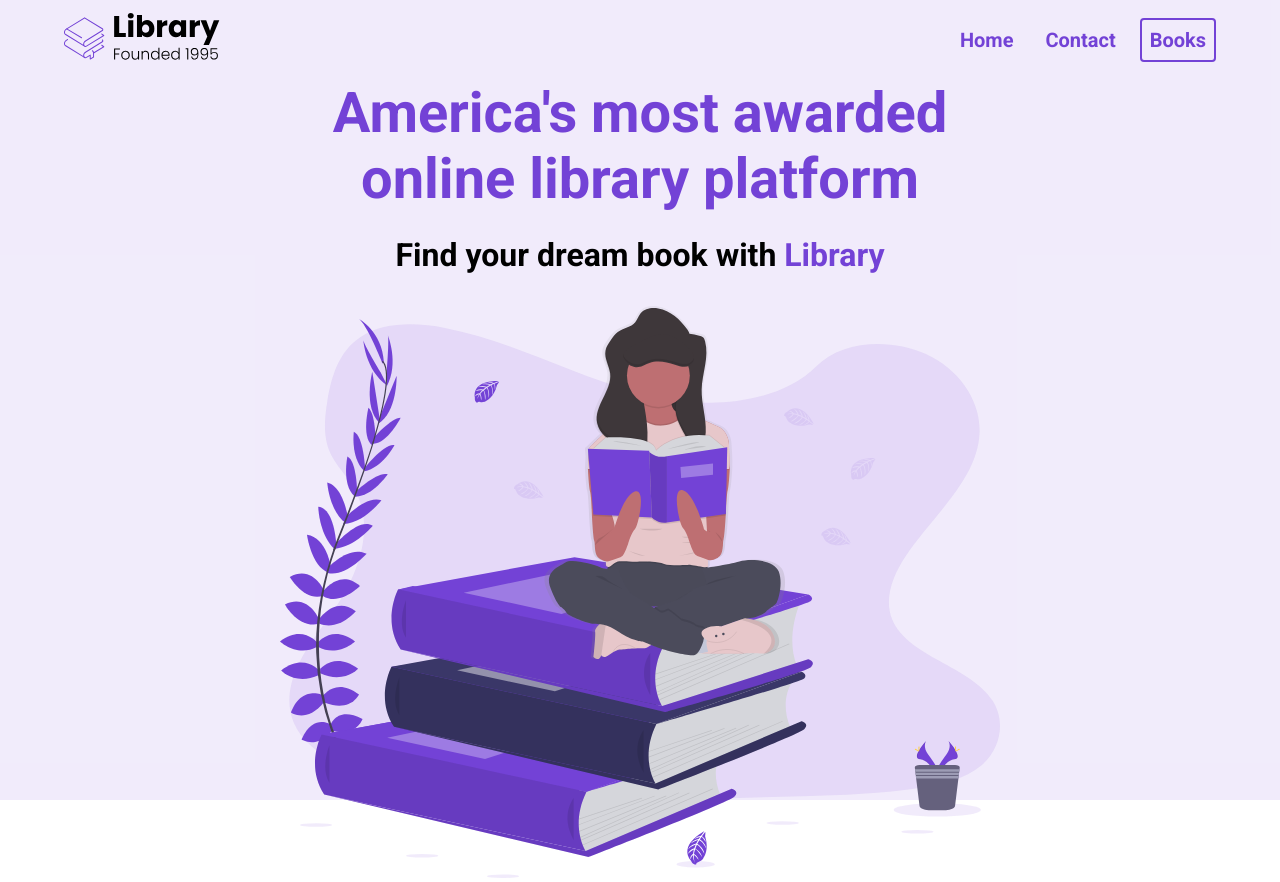
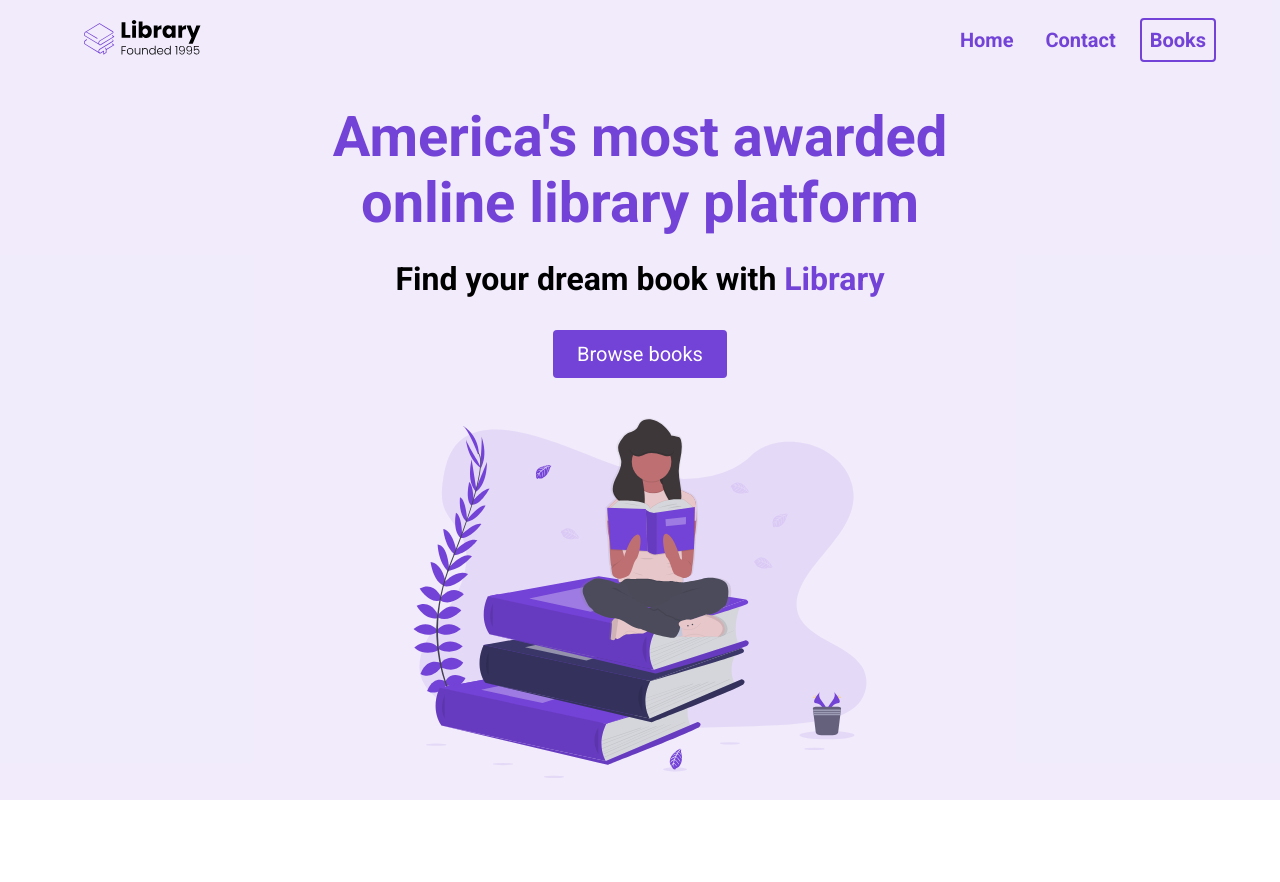
Before and after one commit to Lucy1919/2.2-E-commerce, a plain HTML site: page index.html in a window 1280 px wide. After the commit the page ends 822 px from the top, so only its background shows below. Drawn offline with Linux system fonts and the light colour scheme.

Commit message:
img wrapper and padding

```diff
--- a/index.html
+++ b/index.html
@@ -1,16 +1,16 @@
 <!DOCTYPE html>
 <html lang="en">
   <head>
-    <meta charset="UTF-8">
-    <meta name="viewport" content="width=device-width, initial-scale=1.0">
+    <meta charset="UTF-8" />
+    <meta name="viewport" content="width=device-width, initial-scale=1.0" />
     <title>Library</title>
-    <link rel="stylesheet" href="styles.css">
+    <link rel="stylesheet" href="styles.css" />
   </head>
   <body>
     <section id="landing">
       <nav>
         <div class="nav__container">
-            <img class="logo" src="./assets/Library.svg" alt="">
+          <img class="logo" src="./assets/Library.svg" alt="" />
           <ul class="nav__links">
             <li><a href="#" class="nav__link">Home</a></li>
             <li><a href="#" class="nav__link">Contact</a></li>
@@ -21,11 +21,14 @@
       <header>
         <div class="header__container">
           <div class="header__description">
-                <h1> America's most awarded online library platform</h1>
-                <h2>Find your dream book with <span class="purple">Library</span></h2>
+            <h1>America's most awarded online library platform</h1>
+            <h2>
+              Find your dream book with <span class="purple">Library</span>
+            </h2>
+            <button class="btn">Browse books</button>
           </div>
-            <figure>
-                <img src="./assets/undraw_Books.svg" alt="">
+          <figure class="header__img--wrapper">
+            <img src="./assets/undraw_Books.svg" alt="" />
           </figure>
         </div>
       </header>
--- a/styles.css
+++ b/styles.css
@@ -13,6 +13,9 @@ nav {
 
 img {
     width: 100%;
+    height: 100%;
+    max-height: 50vh;
+    padding: 20px;
 }
 
 .nav__container {
@@ -72,6 +75,7 @@ header {
 }
 
 .header__container {
+    padding-top: 24px;
     width: 100%;
     max-width: 720px;
     margin: 0 auto;
@@ -79,6 +83,12 @@ header {
     display: flex;
     flex-direction: column;
     justify-content: space-around;
+}
+
+.header__description {
+        display: flex;
+    flex-direction: column;
+    align-items: center;
 }
 
 h1 {
@@ -89,8 +99,28 @@ h1 {
 }
 
 h2 {
-    text-align: center;
     font-size: 32px;
     margin-bottom: 32px;
     text-align: center;
 }
+
+button {
+    cursor: pointer;
+}
+
+button:active {
+    transform: translateY(1px);
+}
+
+.btn {
+    background-color: #7342d6;
+    color: white;
+    padding: 12px 24px;
+    font-size: 20px;
+    border-radius: 4px;
+    border: none;
+}
+
+.header__img--wrapper {
+    padding: 20px;
+}
```
Lines whose indentation alone changed are shown as unchanged.
